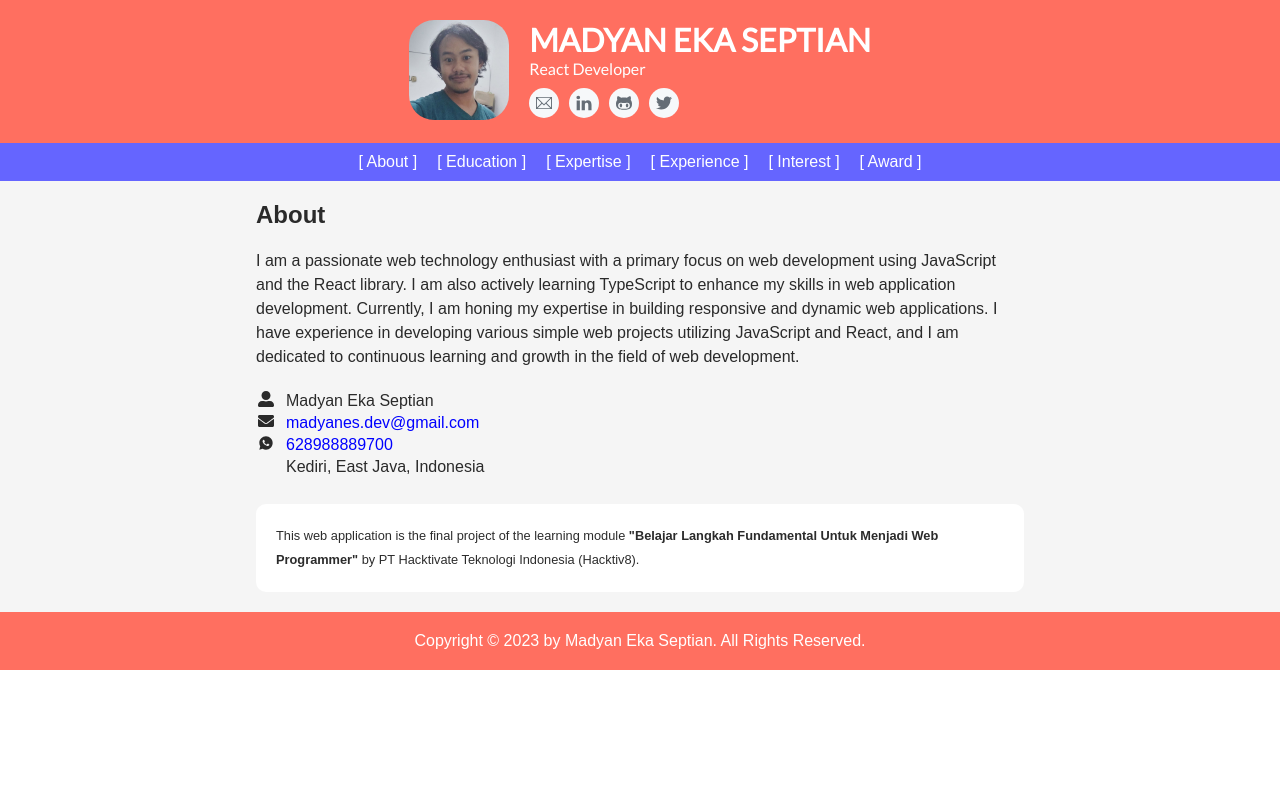
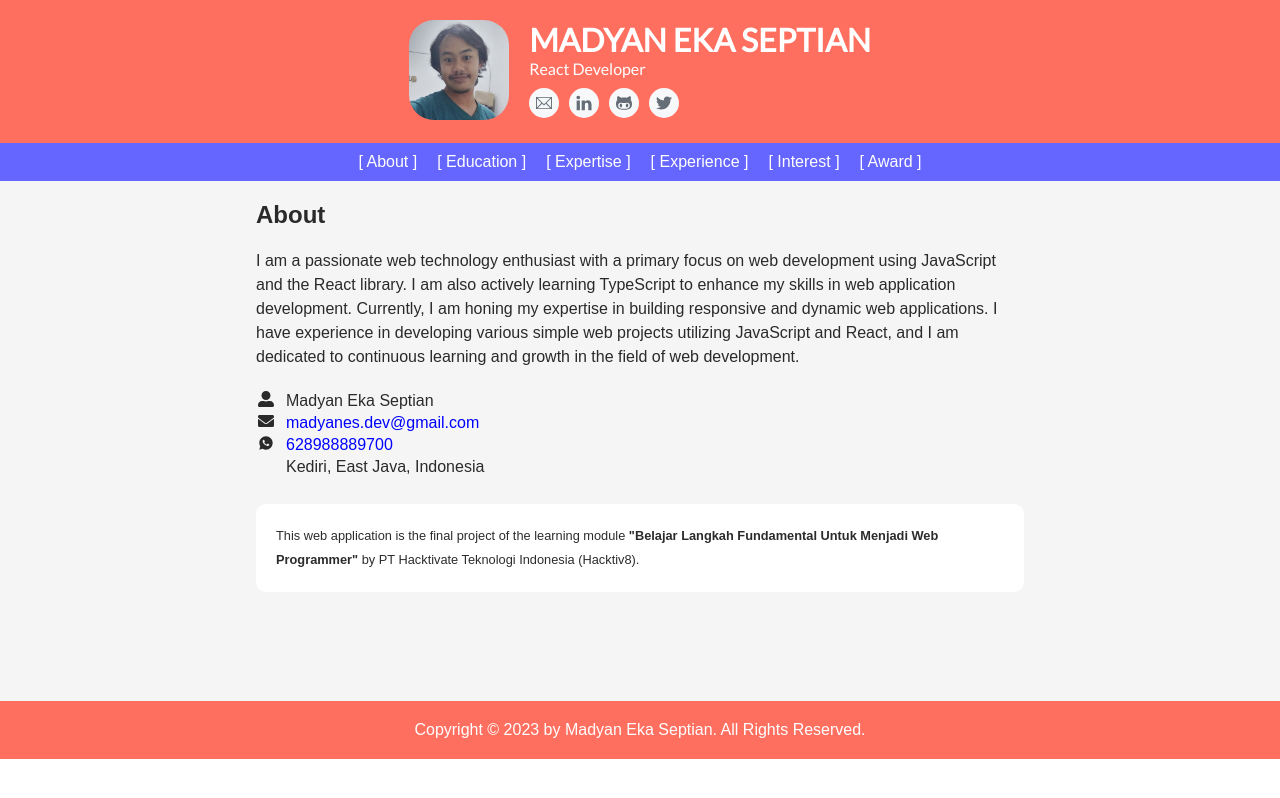
Before and after one commit to madyanes/cv-prakerja-hacktiv8, a React (Vite) app: page / in a window 1280 px wide. Built offline with nearby package versions, Linux system fonts and the light colour scheme; some icons are missing; a web font is replaced by a local one.

Commit message:
Adjust min-height of main

```diff
--- a/src/App.css
+++ b/src/App.css
@@ -73,7 +73,7 @@ main {
   color: #000000d4;
   padding: 20px;
   margin-inline: auto;
-  min-height: 50vh;
+  min-height: 65vh;
 }
 
 address {
```
